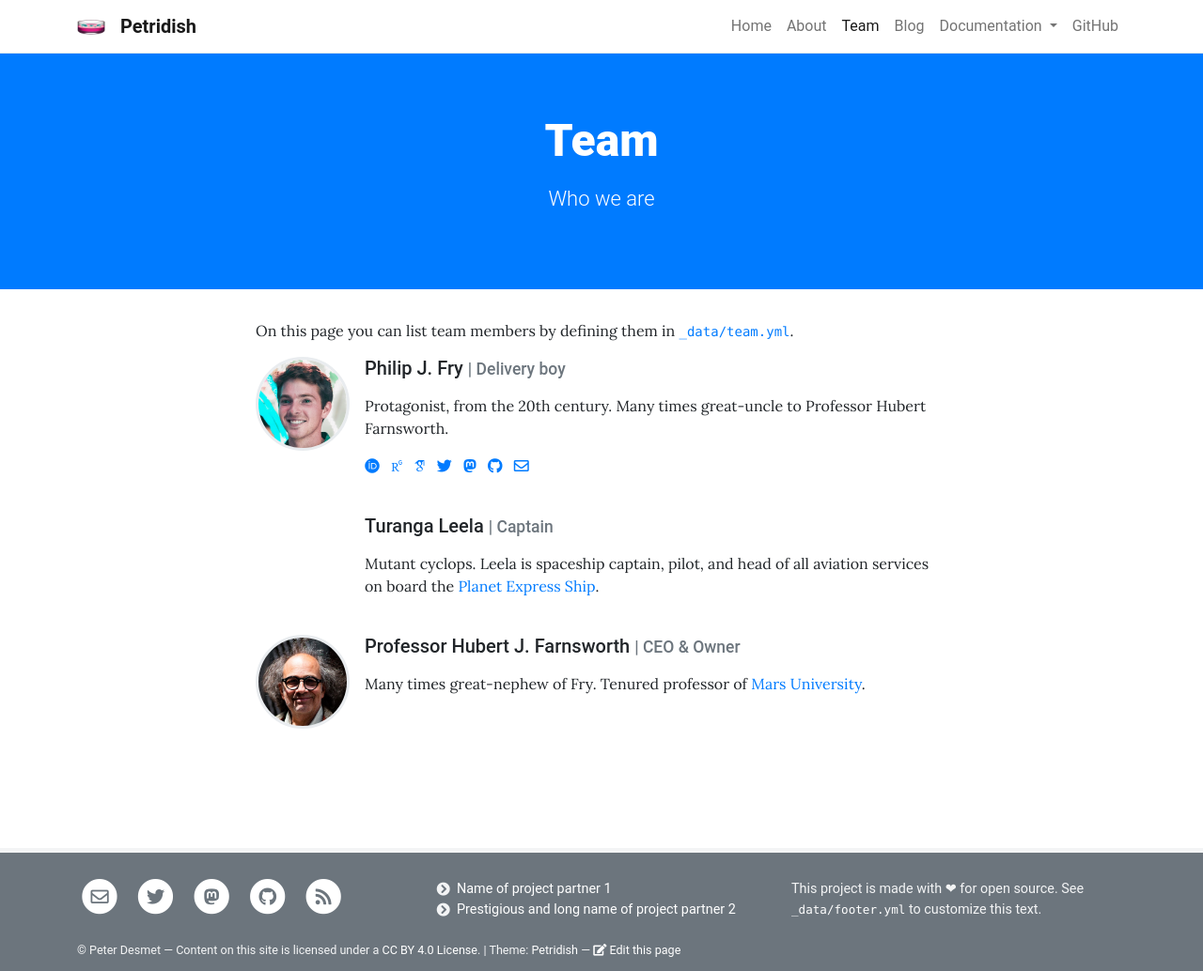
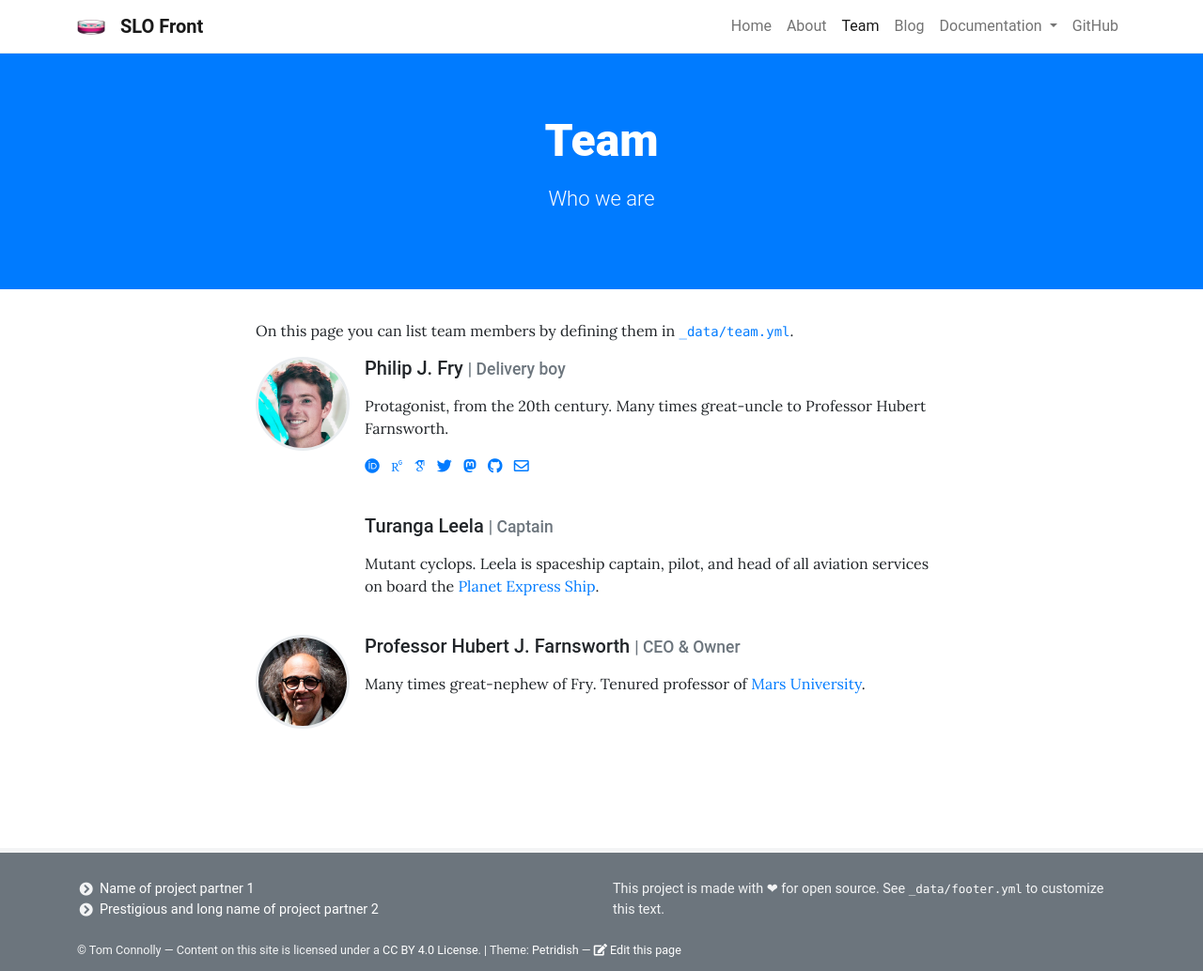
Before and after one commit to subfex/subfex.github.io, a Jekyll site: the page built from pages/team.md, in a window 1280 px wide. Shown: the whole page at 94% size. Built offline with Jekyll 4.4.1, drawn with Linux system fonts in a browser that asks for light colours; some web fonts are replaced.

Commit message:
Update _config.yml

```diff
--- a/_config.yml
+++ b/_config.yml
@@ -1,18 +1,18 @@
 # SITE SETTINGS
-title: Petridish                        # Title in top navigation bar (navbar) and <head>
-author: Peter Desmet                    # Used for copyright statement in footer
-baseurl: "/petridish"                   # Only required if your site is in a directory e.g. https://username.github.io/sitename
+title: SLO Front                        # Title in top navigation bar (navbar) and <head>
+author: Tom Connolly                    # Used for copyright statement in footer
+#baseurl: "/petridish"                  # Only required if your site is in a directory e.g. https://username.github.io/sitename
                                         # which has url: "https://username.github.io" (no slash) and baseurl: "/sitename" (leading slash)
                                         # A baseurl affects internal links, see http://peterdesmet.github.io/petridish/markdown/#links
 
 # SOCIAL PROFILES
-social:
-  email: name@example.com
-  twitter: peterdesmet
-  github: github_username               # Can also be a github_username/repository
-  mastodon: https://mastodon.social/@mastodon_username
-  facebook:                             # A URL
-  disqus: disqus_sitename               # Enable Disqus comments from disqus_sitename.disqus.com
+# social:
+#   email: name@example.com
+#   twitter: peterdesmet
+#   github: github_username               # Can also be a github_username/repository
+#   mastodon: https://mastodon.social/@mastodon_username
+#   facebook:                             # A URL
+#   disqus: disqus_sitename               # Enable Disqus comments from disqus_sitename.disqus.com
 
 # THEME SETTINGS (ALL OPTIONAL)
 posts_on_home: 3                        # Show x number of latest posts on homepage, can be 0
```
